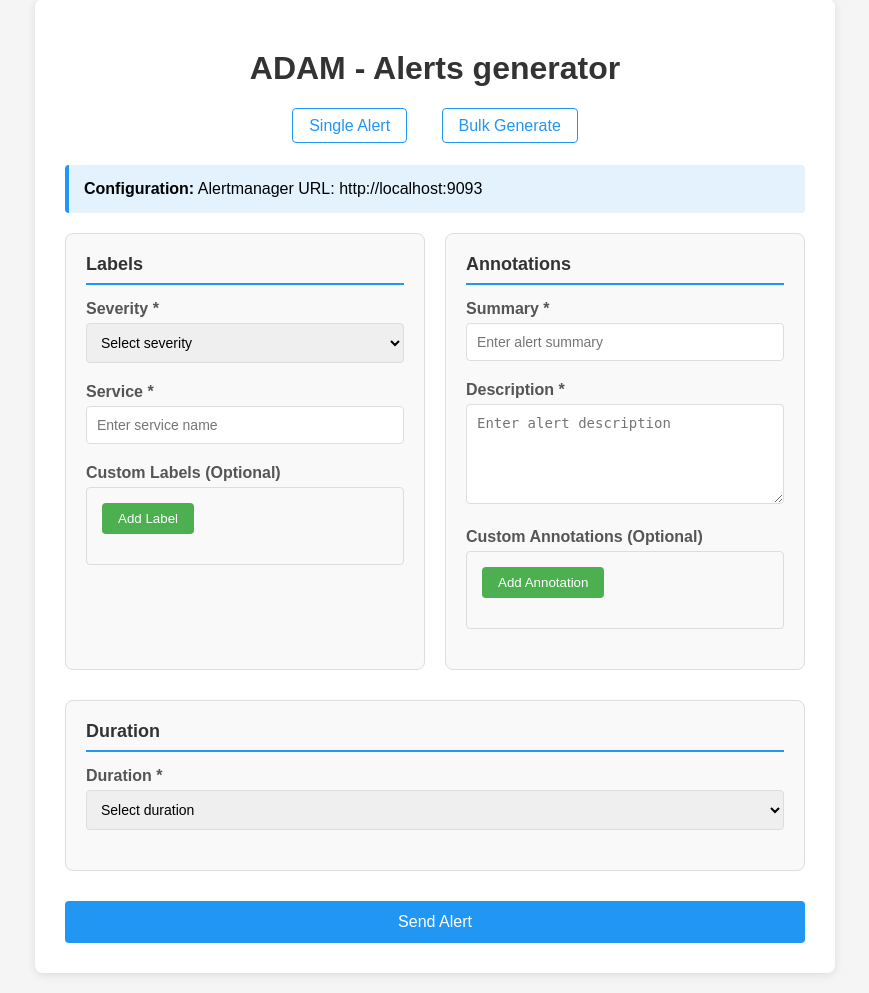
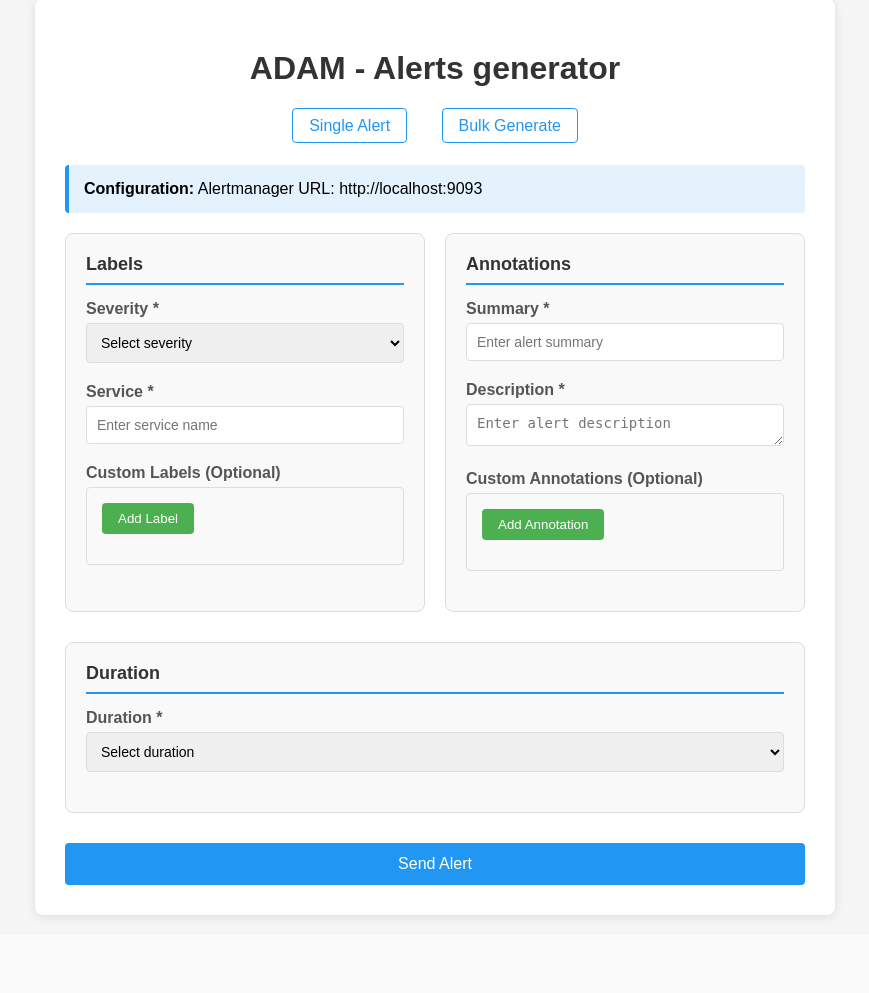
Before and after one commit to eslupmi/adam, a FastAPI app: page / in a window 1280 px wide. Shown: the part 21-1014 px from the top of the page, without its empty margins (205-1074 px from the left). After the commit the page ends 941 px from the top, so only its background shows below. Run offline with FastAPI, Linux system fonts and the light colour scheme.

Commit message:
update requirements

```diff
--- a/requirements.txt
+++ b/requirements.txt
@@ -1,5 +1,7 @@
 annotated-types==0.7.0
 anyio==4.9.0
+certifi==2025.6.15
+charset-normalizer==3.4.2
 click==8.2.1
 fastapi==0.115.13
 h11==0.16.0
@@ -9,9 +11,10 @@ MarkupSafe==3.0.2
 pydantic==2.11.7
 pydantic_core==2.33.2
 python-multipart==0.0.20
-requests==2.31.0
+requests==2.32.4
 sniffio==1.3.1
 starlette==0.46.2
 typing-inspection==0.4.1
 typing_extensions==4.14.0
+urllib3==2.5.0
 uvicorn==0.34.3
--- a/templates/index.html
+++ b/templates/index.html
@@ -82,7 +82,7 @@
             box-sizing: border-box;
         }
         textarea {
-            height: 100px;
+            height: 42px;
             resize: vertical;
         }
         .datalist-container {
```
